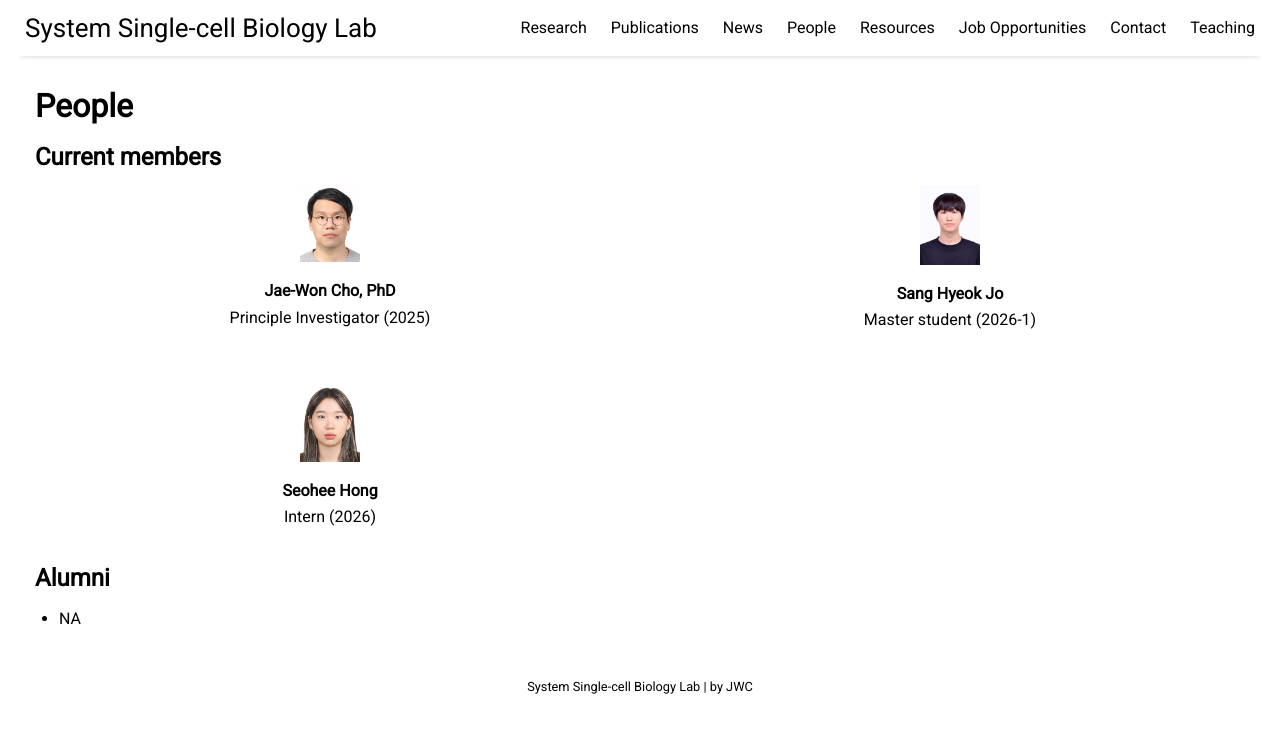
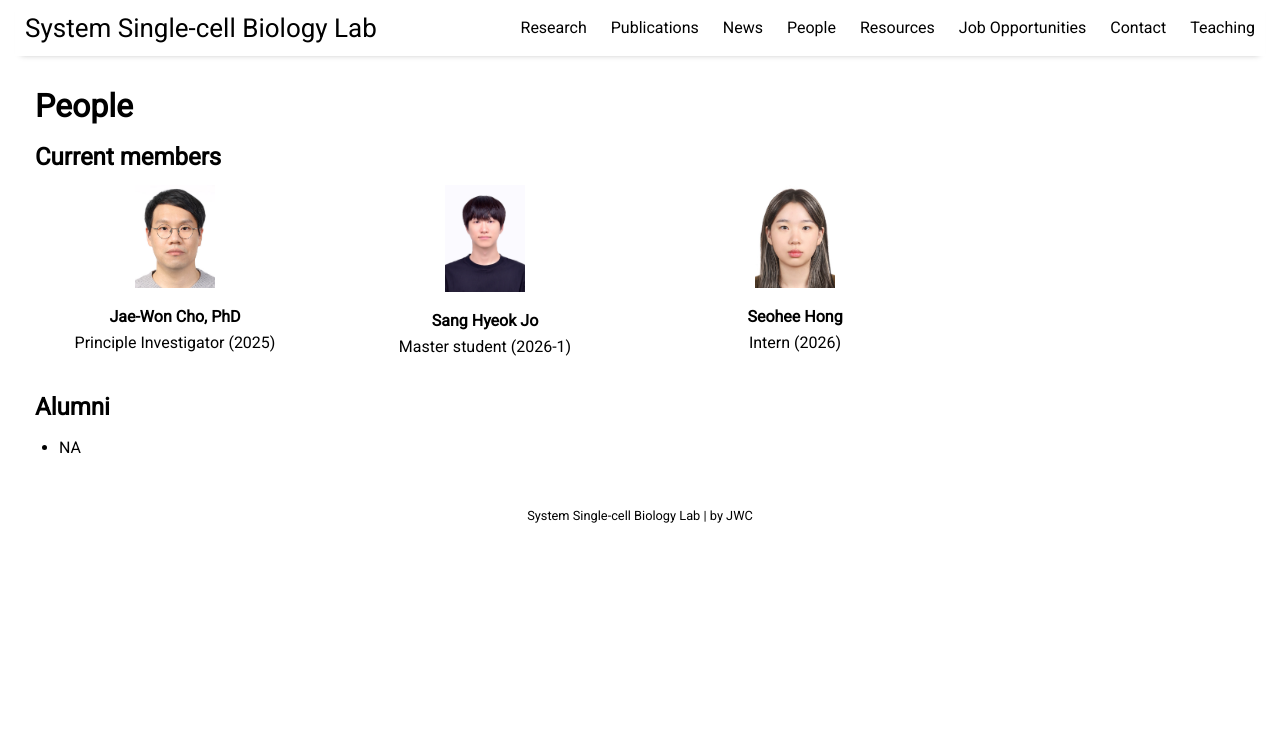
Before and after one commit to jaewon-cho/jaewon-cho.github.io, a Jekyll site: the page built from pages/people.md, in a window 1280 px wide. Shown: the top 733 px of the page. Built offline with Jekyll 4.4.1, drawn with Linux system fonts in a browser that asks for light colours; nearby versions of some CDN libraries.

Commit message:
Update people.md

```diff
--- a/pages/people.md
+++ b/pages/people.md
@@ -6,22 +6,22 @@ permalink: /people
 
 ## Current members
 
-<div style="display: grid; grid-template-columns: repeat(2, 1fr); gap: 30px; text-align: center;">
+<div style="display: grid; grid-template-columns: repeat(4, 1fr); gap: 30px; text-align: center;">
 
   <div>
-    <img src="/assets/img/jaewon.jpg" width="60"/>
+    <img src="/assets/img/jaewon.jpg" width="80"/>
     <p><strong>Jae-Won Cho, PhD</strong><br>
     Principle Investigator (2025)</p>
   </div>
 
   <div>
-    <img src="/assets/img/sangheokcho.jpg" width="60"/>
+    <img src="/assets/img/sangheokcho.jpg" width="80"/>
     <p><strong>Sang Hyeok Jo</strong><br>
     Master student (2026-1)</p>
   </div>
 
   <div>
-    <img src="/assets/img/seeheehong.jpg" width="60"/>
+    <img src="/assets/img/seeheehong.jpg" width="80"/>
     <p><strong>Seohee Hong</strong><br>
     Intern (2026)</p>
   </div>
```
